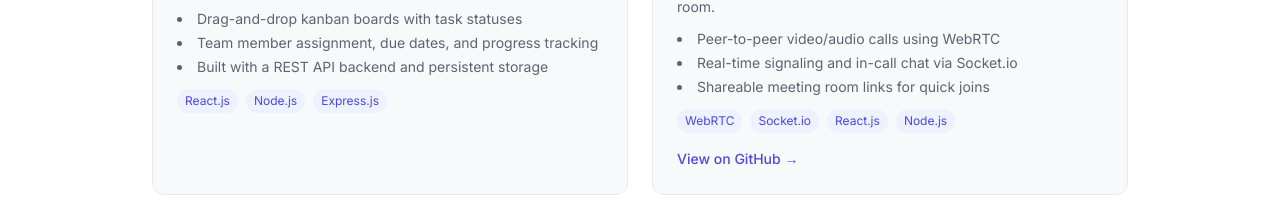
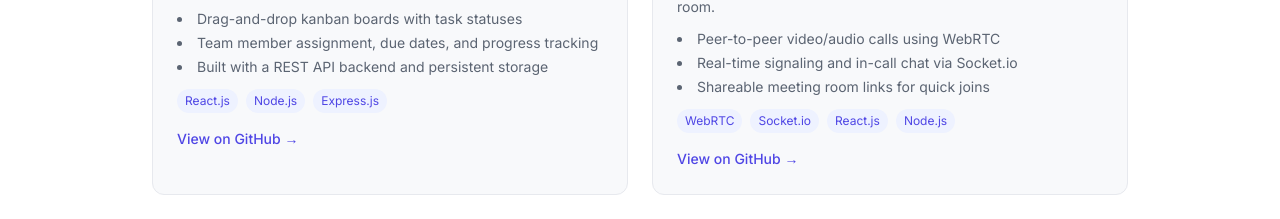
Before and after one commit to noorfiza09-bot/portfolio, a plain HTML site: page index.html in a window 1280 px wide. Shown: the part 4360-4579 px from the top of the page. Drawn offline with nearby package versions, Linux system fonts and the light colour scheme.

Commit message:
Add GitHub link to project in index.html

```diff
--- a/index.html
+++ b/index.html
@@ -374,6 +374,9 @@
         <span class="px-2 py-1 rounded-full bg-[#EEF2FF] text-[var(--accent)]">Node.js</span>
         <span class="px-2 py-1 rounded-full bg-[#EEF2FF] text-[var(--accent)]">Express.js</span>
       </div>
+       <a href="https://github.com/noorfiza09-bot/taskflow.git" target="_blank" class="inline-flex items-center gap-1 mt-4 text-sm font-medium text-[var(--accent)] hover:underline">
+        View on GitHub →
+      </a>
     </div>
     <div class="card rounded-xl p-6">
       <div class="flex justify-between items-start mb-2">
```
